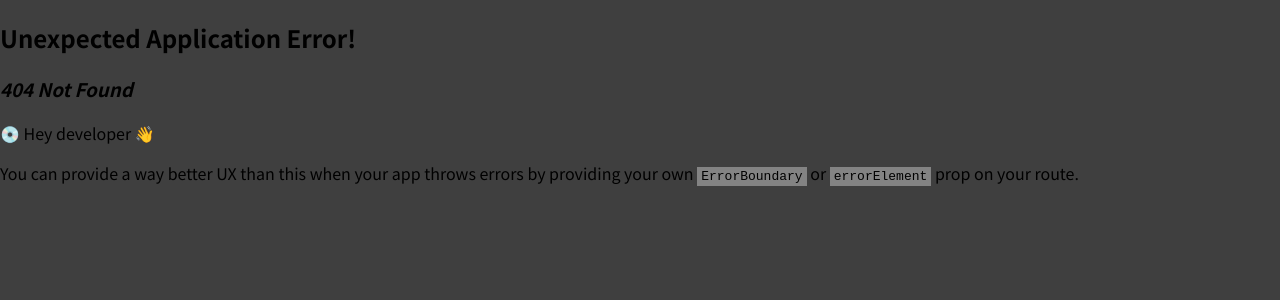
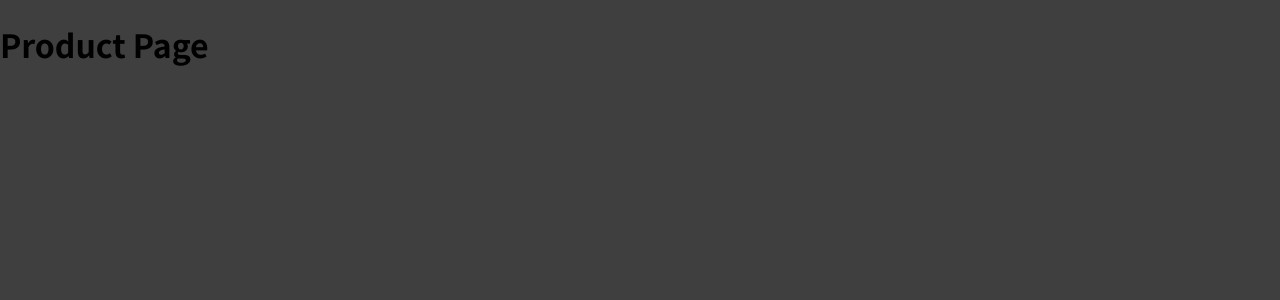
Before and after one commit to Hofass/React_router_training, a JavaScript app: page /products in a window 1280 px wide. Before the commit this address had no page. Shown: the top 300 px of the page. Built offline with nearby package versions, Linux system fonts and the light colour scheme.

Commit message:
Adding second routes

```diff
--- /dev/null
+++ b/src/pages/Product.js
@@ -0,0 +1,5 @@
+function ProductPage(){
+return <h1>Product Page</h1>
+};
+
+export default ProductPage
```
Also changed, not shown: src/App.js (+5 -5 lines).
